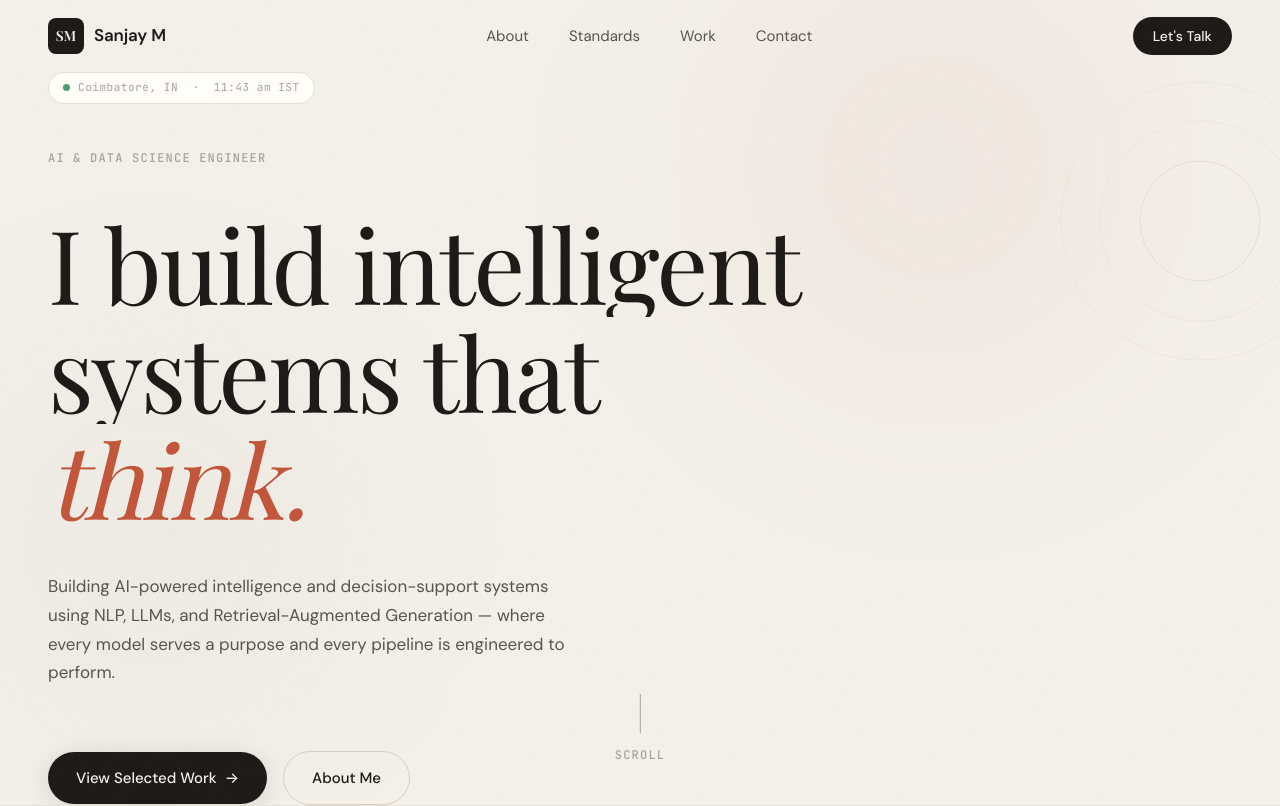
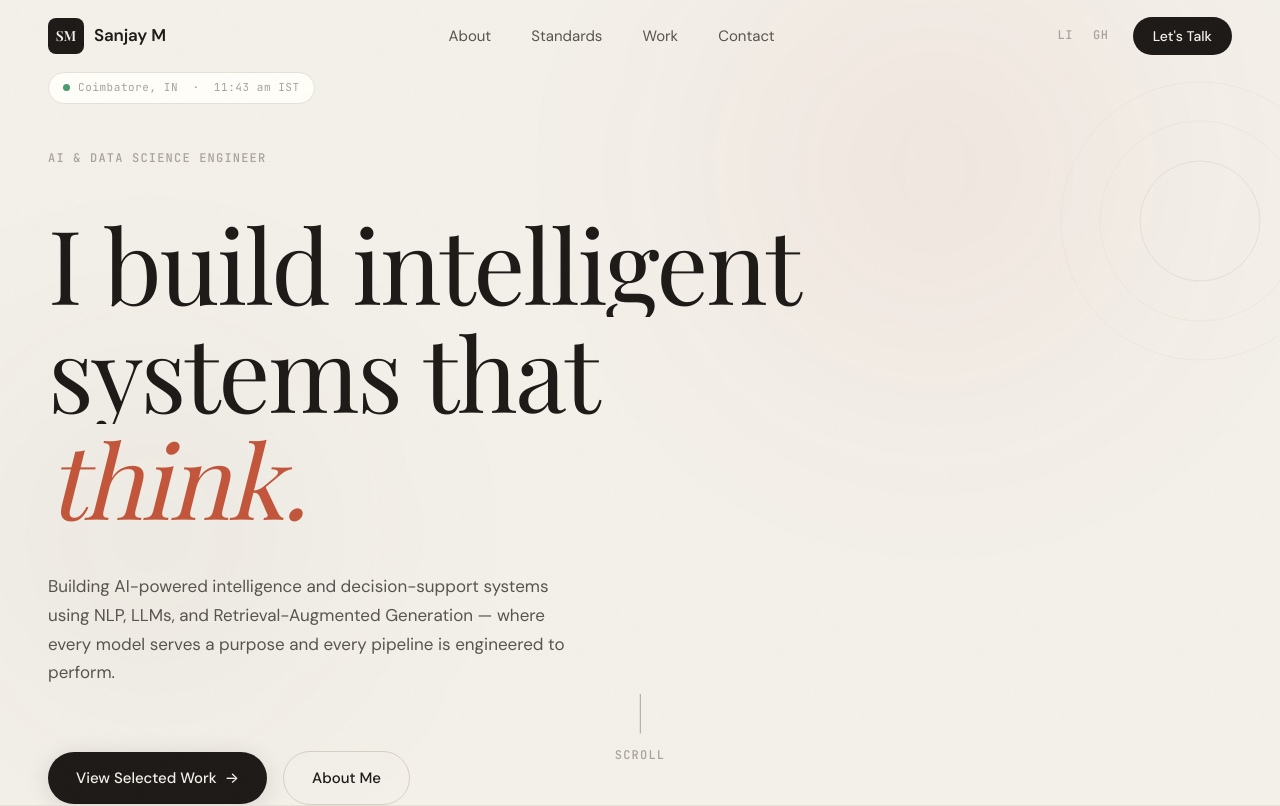
Before and after one commit to SanjayMuthuswamy/sanjay.dev, a React (Vite) app: page / in a window 1280 px wide. Shown: the top 806 px of the page. Built offline with nearby package versions, Linux system fonts and the light colour scheme; a web font is replaced by a local one.

Commit message:
fix: update correct linkedin URL

```diff
--- a/src/components/Contact.jsx
+++ b/src/components/Contact.jsx
@@ -4,7 +4,7 @@ import './Contact.css'
 
 const SOCIALS = [
   { label: 'GitHub', href: 'https://github.com/SanjayMuthuswamy' },
-  { label: 'LinkedIn', href: 'https://linkedin.com/in/sanjaymuthuswamy' },
+  { label: 'LinkedIn', href: 'https://www.linkedin.com/in/sanjaymuthuswamy/' },
   { label: 'LeetCode', href: 'https://leetcode.com/SanjayM_' },
 ]
 
--- a/src/components/Navbar.css
+++ b/src/components/Navbar.css
@@ -59,6 +59,52 @@
   display: flex;
   align-items: center;
   gap: 2.5rem;
+}
+
+.navbar__actions {
+  display: flex;
+  align-items: center;
+  gap: 1.5rem;
+}
+
+.navbar__socials {
+  display: flex;
+  align-items: center;
+  gap: 1.25rem;
+}
+
+.navbar__social-link {
+  font-family: var(--font-mono);
+  font-size: 0.75rem;
+  font-weight: 500;
+  text-transform: uppercase;
+  letter-spacing: 0.05em;
+  color: var(--text-tertiary);
+  transition: color 0.3s ease;
+  position: relative;
+  text-decoration: none;
+}
+
+.navbar__social-link::after {
+  content: '';
+  position: absolute;
+  bottom: -2px;
+  left: 0;
+  width: 100%;
+  height: 1px;
+  background-color: var(--accent-rust);
+  transform: scaleX(0);
+  transform-origin: right;
+  transition: transform 0.4s var(--ease-out-expo);
+}
+
+.navbar__social-link:hover {
+  color: var(--text-primary);
+}
+
+.navbar__social-link:hover::after {
+  transform: scaleX(1);
+  transform-origin: left;
 }
 
 .navbar__link {
@@ -150,8 +196,32 @@
   justify-content: center;
 }
 
+.navbar__mobile-socials {
+  display: flex;
+  justify-content: center;
+  gap: 2rem;
+  padding-top: 1rem;
+  margin-top: 0.5rem;
+  border-top: 1px solid var(--border-light);
+}
+
+.navbar__mobile-socials a {
+  font-family: var(--font-mono);
+  font-size: 0.8125rem;
+  font-weight: 500;
+  text-transform: uppercase;
+  letter-spacing: 0.05em;
+  color: var(--text-secondary);
+  text-decoration: none;
+}
+
+.navbar__mobile-socials a:active {
+  color: var(--text-primary);
+}
+
 @media (max-width: 768px) {
   .navbar__links,
+  .navbar__socials,
   .navbar__cta:not(.navbar__cta--mobile) {
     display: none;
   }
--- a/src/components/Navbar.jsx
+++ b/src/components/Navbar.jsx
@@ -58,6 +58,11 @@ export default function Navbar() {
           ))}
         </ul>
 
+        <div className="navbar__actions">
+          <div className="navbar__socials">
+            <a href="https://www.linkedin.com/in/sanjaymuthuswamy/" target="_blank" rel="noreferrer" className="navbar__social-link">LI</a>
+            <a href="https://github.com/SanjayMuthuswamy" target="_blank" rel="noreferrer" className="navbar__social-link">GH</a>
+          </div>
           <motion.a
             href="#contact"
             className="navbar__cta"
@@ -70,6 +75,7 @@ export default function Navbar() {
           >
             Let's Talk
           </motion.a>
+        </div>
 
         <button
           className={`navbar__hamburger ${mobileOpen ? 'navbar__hamburger--open' : ''}`}
@@ -99,6 +105,10 @@ export default function Navbar() {
                 {link.label}
               </a>
             ))}
+            <div className="navbar__mobile-socials">
+              <a href="https://www.linkedin.com/in/sanjaymuthuswamy/" target="_blank" rel="noreferrer">LinkedIn</a>
+              <a href="https://github.com/SanjayMuthuswamy" target="_blank" rel="noreferrer">GitHub</a>
+            </div>
             <a href="#contact" className="navbar__cta navbar__cta--mobile" onClick={(e) => handleClick(e, '#contact')}>
               Let's Talk
             </a>
```
Lines whose indentation alone changed are shown as unchanged.
